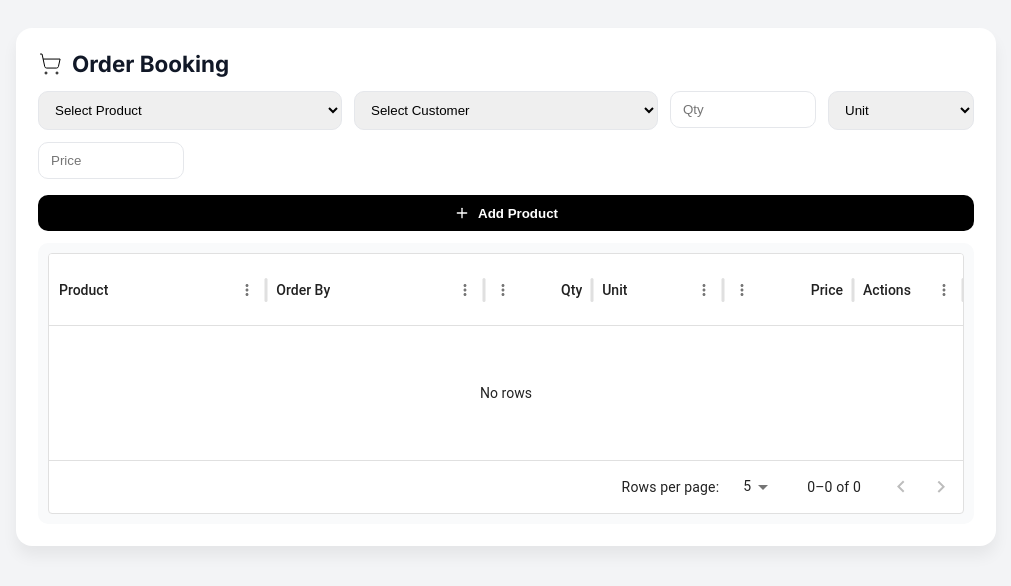
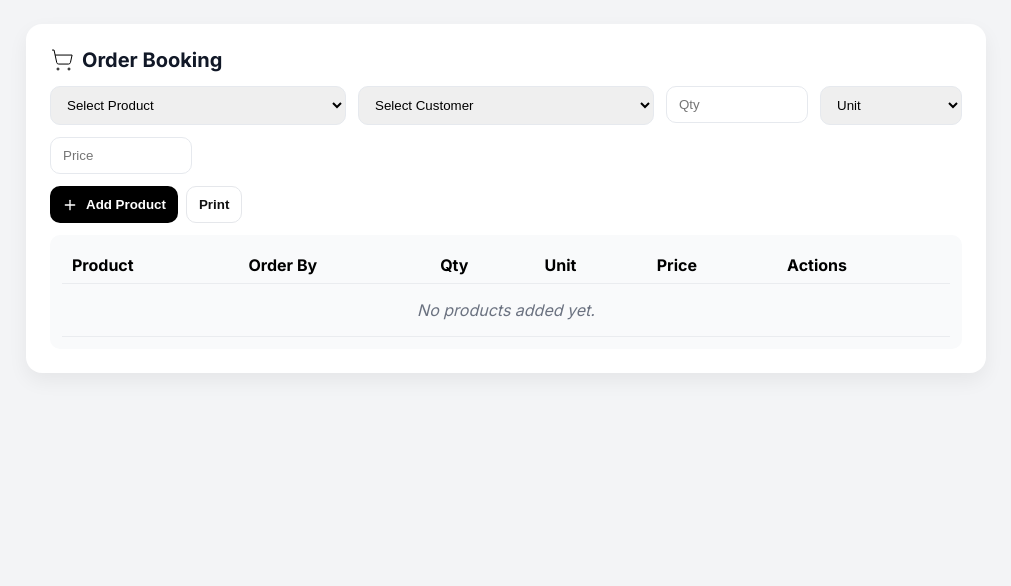
Before and after one commit to MuhammadFaizan42/aftabfood, a React (Vite) app: page /orderby in a window 1280 px wide. Shown: the top 586 px of the page, without its empty margins (134-1145 px from the left). Built offline with nearby package versions, Linux system fonts and the light colour scheme.

Commit message:
After Adding print preview

```diff
--- a/index.html
+++ b/index.html
@@ -2,7 +2,6 @@
 <html lang="en">
   <head>
     <meta charset="UTF-8" />
-    <link rel="icon" type="image/svg+xml" href="/vite.svg" />
     <meta name="viewport" content="width=device-width, initial-scale=1.0" />
     <title>ui screen</title>
   </head>
--- a/src/order.jsx
+++ b/src/order.jsx
@@ -1,58 +1,21 @@
-// OrderPage.jsx
-import React, { useState, useRef, useCallback, useEffect } from "react";
-import { DataGrid } from "@mui/x-data-grid";
-import useMediaQuery from "@mui/material/useMediaQuery";
+// OrderPagePrint.jsx  (drop into your project or replace your current file)
+import React, { useState, useRef } from "react";
 import { Plus, Trash2, Edit } from "lucide-react";
 
 export default function OrderPage() {
-  // inputs
   const [product, setProduct] = useState("");
   const [orderBy, setOrderBy] = useState("");
   const [quantity, setQuantity] = useState("");
   const [unit, setUnit] = useState("");
   const [price, setPrice] = useState("");
+  const [addedProducts, setAddedProducts] = useState([]);
 
-  // data rows (each row MUST have a unique id for DataGrid)
-  const [addedProducts, setAddedProducts] = useState([]);
-  const idRef = useRef(1); // simple incremental id generator
+  const printRef = useRef(); // reference to printable DOM
 
-  // responsive: detect small screens
-  const isSmall = useMediaQuery("(max-width:600px)");
-
-  // column visibility model (controlled). we update on screen-size changes
-  const [columnVisibilityModel, setColumnVisibilityModel] = useState({});
-
-  useEffect(() => {
-    if (isSmall) {
-      // hide less-important columns on mobile
-      setColumnVisibilityModel({
-        orderBy: false,
-        unit: false,
-        price: false,
-      });
-    } else {
-      // show all columns on larger screens
-      setColumnVisibilityModel({
-        orderBy: true,
-        unit: true,
-        price: true,
-      });
-    }
-  }, [isSmall]);
-
-  // add a product (creates a row with unique id)
   const handleAddProduct = () => {
     if (product && orderBy && quantity && unit && price) {
-      const newRow = {
-        id: idRef.current++,
-        product,
-        orderBy,
-        quantity,
-        unit,
-        price,
-      };
-      setAddedProducts((prev) => [...prev, newRow]);
-      // clear inputs
+      const newProduct = { product, orderBy, quantity, unit, price };
+      setAddedProducts([...addedProducts, newProduct]);
       setProduct("");
       setOrderBy("");
       setQuantity("");
@@ -61,159 +24,92 @@ export default function OrderPage() {
     }
   };
 
-  // remove by id
-  const handleRemoveProduct = (id) => {
-    setAddedProducts((prev) => prev.filter((r) => r.id !== id));
+  const handleRemoveProduct = (index) => {
+    const updated = addedProducts.filter((_, i) => i !== index);
+    setAddedProducts(updated);
   };
 
-  // load row into inputs for edit (keeps same Add button UX)
-  const handleEditProduct = (id) => {
-    const row = addedProducts.find((r) => r.id === id);
-    if (!row) return;
-    setProduct(row.product);
-    setOrderBy(row.orderBy);
-    setQuantity(row.quantity);
-    setUnit(row.unit);
-    setPrice(row.price);
-    // remove old row (we will add a new row on Save so ID will change)
-    setAddedProducts((prev) => prev.filter((r) => r.id !== id));
+  const handleEditProduct = (index) => {
+    const item = addedProducts[index];
+    if (!item) return;
+    // load into inputs for editing (simple UX)
+    setProduct(item.product);
+    setOrderBy(item.orderBy);
+    setQuantity(item.quantity);
+    setUnit(item.unit);
+    setPrice(item.price);
+    // remove original row so saving will re-add it
+    setAddedProducts((prev) => prev.filter((_, i) => i !== index));
+    window.scrollTo({ top: 0, behavior: "smooth" });
   };
 
-  // DataGrid inline edit persistence handler (row editing API)
-  // This function is called by DataGrid when a row edit finishes.
-  const processRowUpdate = useCallback((newRow) => {
-    // Persist the edited row to React state
-    setAddedProducts((prev) =>
-      prev.map((r) => (r.id === newRow.id ? newRow : r))
-    );
-    return newRow;
-  }, []);
+  // ---------- Printing ----------
+  const handlePrint = () => {
+    window.print(); // browser print preview — CSS ensures printable area shows only that content
+  };
 
-  // columns definition
-  const columns = [
-    {
-      field: "product",
-      headerName: "Product",
-      flex: 1,
-      minWidth: 140,
-      editable: true,
-    },
-    {
-      field: "orderBy",
-      headerName: "Order By",
-      flex: 1,
-      minWidth: 140,
-      editable: true,
-    },
-    {
-      field: "quantity",
-      headerName: "Qty",
-      type: "number",
-      flex: 0.5,
-      minWidth: 90,
-      editable: true,
-    },
-    {
-      field: "unit",
-      headerName: "Unit",
-      flex: 0.6,
-      minWidth: 100,
-      editable: true,
-    },
-    {
-      field: "price",
-      headerName: "Price",
-      type: "number",
-      flex: 0.6,
-      minWidth: 100,
-      editable: true,
-    },
-    {
-      field: "actions",
-      headerName: "Actions",
-      sortable: false,
-      filterable: false,
-      width: 110,
-      renderCell: (params) => {
-        const onEdit = (e) => {
-          e.stopPropagation();
-          handleEditProduct(params.row.id);
-        };
-        const onDelete = (e) => {
-          e.stopPropagation();
-          handleRemoveProduct(params.row.id);
-        };
-        return (
-          <div style={{ display: "flex", gap: 8 }}>
-            <button
-              onClick={onEdit}
-              aria-label="Edit"
-              style={{
-                background: "transparent",
-                border: "none",
-                padding: 6,
-                cursor: "pointer",
-                color: "#2563eb",
-              }}
-            >
-              <Edit size={16} />
-            </button>
-            <button
-              onClick={onDelete}
-              aria-label="Delete"
-              style={{
-                background: "transparent",
-                border: "none",
-                padding: 6,
-                cursor: "pointer",
-                color: "#ef4444",
-              }}
-            >
-              <Trash2 size={16} />
-            </button>
-          </div>
-        );
-      },
-    },
-  ];
-
-  // rows for DataGrid
-  const rows = addedProducts;
+  const totalAmount = addedProducts.reduce(
+    (sum, product) => sum + Number(product.price),
+    0
+  );
 
   return (
     <div>
       <style>{`
+        /* basic page + your previous styles (trimmed) */
         @import url('https://fonts.googleapis.com/css2?family=Inter:wght@400;500;600;700&display=swap');
-        *,*::before,*::after{box-sizing:border-box}
-        body { font-family: 'Inter', sans-serif; background-color: #f3f4f6; margin:0; }
-        .container {
-          width: 100%;
-          max-width: 980px;
-          margin: 28px auto;
-          background: #fff;
-          border-radius: 16px;
-          padding: 22px;
-          box-shadow: 0 10px 15px rgba(0,0,0,0.06);
+        *,*::before,*::after { box-sizing: border-box; }
+        body { font-family: 'Inter', sans-serif; margin:0; background:#f3f4f6; }
+
+        .container { width:100%; max-width:960px; margin:24px auto; background:#fff; border-radius:16px; padding:24px; box-shadow:0 8px 20px rgba(0,0,0,0.06); }
+        .header { display:flex; align-items:center; gap:8px; margin-bottom:14px; }
+        .header-title { font-size:1.25rem; font-weight:700; margin:0; color:#111827; }
+
+        /* input grid (responsive) */
+        .input-grid { display:grid; gap:12px; margin-bottom:12px; }
+        @media(min-width:768px){ .input-grid{ grid-template-columns: repeat(6, minmax(0,1fr)); } .col-2 { grid-column: span 2; } .col-1 { grid-column: span 1; } }
+        .input-field { width:100%; padding:10px 12px; border-radius:10px; border:1px solid #e6e9ee; outline:none; }
+        .add-button { display:inline-flex; gap:8px; align-items:center; justify-content:center; padding:10px 12px; background:#000; color:#fff; border-radius:10px; border:none; cursor:pointer; font-weight:600; }
+
+        /* small helpers */
+        .controls { display:flex; gap:8px; margin-bottom:12px; flex-wrap:wrap; }
+        .btn-outline { background:#fff; color:#111; border:1px solid #e5e7eb; }
+        .btn-primary { background:#0b74ff; color:#fff; border:none; }
+
+        /* visible table on screen (keeps current UI) */
+        .table-container { background:#f9fafb; border-radius:10px; padding:12px; overflow-x:auto; }
+        .styled-table { width:100%; border-collapse:collapse; }
+        .styled-table th, .styled-table td { padding:8px 10px; border-bottom:1px solid #eaecef; text-align:left; }
+        .actions-cell { text-align:right; }
+
+        /* ---------- Printable area (off-screen during normal view) ---------- */
+        #export-area {
+          display: none;
+          width: 210mm;
+          padding: 18px;
+          background: white;
         }
-        .header { display:flex; align-items:center; gap:10px; margin-bottom: 14px; }
-        .header-title { font-size: 1.4rem; font-weight:700; color:#111827; margin:0; }
-        .input-grid { display:grid; gap:12px; margin-bottom:16px; }
-        @media(min-width:768px){
-          .input-grid { grid-template-columns: repeat(6, minmax(0,1fr)); }
-          .col-2 { grid-column: span 2 / span 2; }
-          .col-1 { grid-column: span 1 / span 1; }
-        }
-        .input-field { width:100%; padding:10px 12px; border-radius:10px; border:1px solid #e5e7eb; outline:none; }
-        .input-field:focus{ box-shadow: 0 0 0 3px rgba(59,130,246,0.08); border-color:#3b82f6; }
-        .add-button { display:flex; gap:8px; align-items:center; justify-content:center; width:100%; background:#000; color:#fff; padding:10px; border-radius:10px; border:none; cursor:pointer; font-weight:600; }
-        .add-button:hover{ background:#111827; }
-        /* DataGrid wrapper */
-        .grid-wrapper { width:100%; margin-top:12px; background: #f9fafb; border-radius:10px; padding:10px; }
-        /* ensure DataGrid cells wrap when narrow */
-        .MuiDataGrid-cell { white-space: normal; line-height:1.25; }
-        /* small-screen tweaks */
-        @media(max-width:600px){
-          .container{ padding:14px; border-radius:12px; }
+        .print-header { text-align: left; margin-bottom: 12px; }
+        .print-title { font-size: 18px; font-weight:700; margin:0; }
+        .print-meta { font-size: 12px; color: #6b7280; margin-top:4px; }
+
+        .print-table { width:100%; border-collapse: collapse; margin-top: 8px; }
+        .print-table th, .print-table td { border: 1px solid #ddd; padding: 8px; font-size: 12px; }
+        .print-table th { background: #f3f4f6; font-weight:700; }
+
+        .print-summary { margin-top: 12px; font-weight:700; text-align:right; }
+
+        /* page-break control when printing */
+        .print-table tr { page-break-inside: avoid; }
+        .print-table thead { display: table-header-group; } /* ensures header repeats on pages */
+
+        /* ---------- Hide everything except export-area in print preview ---------- */
+        @media print {
+          body * { visibility: hidden !important; }
+          #export-area, #export-area * { visibility: visible !important; }
+          #export-area { display: block; position: relative; width: auto; margin: 0 auto; }
+          /* ensure page margins for printing */
+          @page { margin: 12mm; }
         }
       `}</style>
 
@@ -231,16 +127,16 @@ export default function OrderPage() {
             <circle cx="19" cy="21" r="1" />
             <path d="M2.05 2.05h2l2.66 12.42a2 2 0 0 0 2 1.58h9.78a2 2 0 0 0 1.95-1.57l1.65-7.43H5.12" />
           </svg>
-          <h2 className="header-title">Order Booking</h2>
+          <h1 className="header-title">Order Booking</h1>
         </div>
 
-        {/* Inputs (responsive grid) */}
+        {/* Inputs */}
         <div className="input-grid">
           <div className="col-2">
             <select
-              className="input-field"
               value={product}
               onChange={(e) => setProduct(e.target.value)}
+              className="input-field"
             >
               <option value="">Select Product</option>
               <option value="Laptop">Laptop</option>
@@ -252,9 +148,9 @@ export default function OrderPage() {
 
           <div className="col-2">
             <select
-              className="input-field"
               value={orderBy}
               onChange={(e) => setOrderBy(e.target.value)}
+              className="input-field"
             >
               <option value="">Select Customer</option>
               <option value="Jane Doe">Jane Doe</option>
@@ -266,19 +162,19 @@ export default function OrderPage() {
 
           <div className="col-1">
             <input
-              className="input-field"
-              placeholder="Qty"
               type="number"
               value={quantity}
               onChange={(e) => setQuantity(e.target.value)}
+              placeholder="Qty"
+              className="input-field"
             />
           </div>
 
           <div className="col-1">
             <select
-              className="input-field"
               value={unit}
               onChange={(e) => setUnit(e.target.value)}
+              className="input-field"
             >
               <option value="">Unit</option>
               <option value="Pieces">Pieces</option>
@@ -289,45 +185,142 @@ export default function OrderPage() {
 
           <div className="col-1">
             <input
-              className="input-field"
-              placeholder="Price"
               type="number"
               value={price}
               onChange={(e) => setPrice(e.target.value)}
+              placeholder="Price"
+              className="input-field"
             />
           </div>
         </div>
 
-        {/* Add button */}
-        <div style={{ marginBottom: 12 }}>
+        {/* Buttons: Add | Print | Export PDF */}
+        <div className="controls">
           <button onClick={handleAddProduct} className="add-button">
             <Plus size={16} /> Add Product
           </button>
+
+          <button
+            onClick={handlePrint}
+            className="add-button btn-outline"
+            title="Open print preview"
+          >
+            Print
+          </button>
         </div>
 
-        {/* DataGrid */}
-        <div className="grid-wrapper">
-          <DataGrid
-            rows={rows}
-            columns={columns}
-            autoHeight
-            density="comfortable"
-            pageSizeOptions={[5, 10, 25]}
-            initialState={{ pagination: { paginationModel: { pageSize: 5 } } }}
-            disableRowSelectionOnClick
-            processRowUpdate={processRowUpdate}
-            onProcessRowUpdateError={(err) =>
-              console.error("row update error", err)
-            }
-            experimentalFeatures={{ newEditingApi: true }}
-            columnVisibilityModel={columnVisibilityModel}
-            onColumnVisibilityModelChange={(newModel) =>
-              setColumnVisibilityModel(newModel)
-            }
-            sx={{
-              ".MuiDataGrid-virtualScroller": { background: "transparent" },
-            }}
-          />
+        {/* On-screen table (keeps current UI) */}
+        <div className="table-container">
+          <table className="styled-table">
+            <thead>
+              <tr>
+                <th>Product</th>
+                <th>Order By</th>
+                <th>Qty</th>
+                <th>Unit</th>
+                <th>Price</th>
+                <th className="actions-cell">Actions</th>
+              </tr>
+            </thead>
+            <tbody>
+              {addedProducts.length > 0 ? (
+                addedProducts.map((item, index) => (
+                  <tr key={index}>
+                    <td>{item.product}</td>
+                    <td>{item.orderBy}</td>
+                    <td>{item.quantity}</td>
+                    <td>{item.unit}</td>
+                    <td>{item.price}</td>
+                    <td className="actions-cell">
+                      <button
+                        onClick={() => handleEditProduct(index)}
+                        style={{
+                          background: "transparent",
+                          border: "none",
+                          marginRight: 8,
+                        }}
+                      >
+                        <Edit size={16} />
+                      </button>
+                      <button
+                        onClick={() => handleRemoveProduct(index)}
+                        style={{ background: "transparent", border: "none" }}
+                      >
+                        <Trash2 size={16} />
+                      </button>
+                    </td>
+                  </tr>
+                ))
+              ) : (
+                <tr>
+                  <td
+                    colSpan="6"
+                    style={{
+                      textAlign: "center",
+                      padding: 16,
+                      color: "#6b7280",
+                      fontStyle: "italic",
+                    }}
+                  >
+                    No products added yet.
+                  </td>
+                </tr>
+              )}
+            </tbody>
+          </table>
+        </div>
+      </div>
+
+      {/* ---------- Printable / PDF area (off-screen during normal browsing) ---------- */}
+      <div id="export-area" ref={printRef}>
+        <div className="print-header">
+          <div>
+            <div className="print-title">Order Booking</div>
+            <div className="print-meta">
+              Generated: {new Date().toLocaleString()}
+            </div>
+          </div>
+          <div style={{ textAlign: "right", fontSize: 12 }}>
+            <div>
+              Prepared by: {/* put username if you have it */ "Aftab Foods"}
+            </div>
+          </div>
+        </div>
+
+        <table className="print-table">
+          <thead>
+            <tr>
+              <th style={{ width: "35%" }}>Product</th>
+              <th style={{ width: "25%" }}>Order By</th>
+              <th style={{ width: "10%" }}>Qty</th>
+              <th style={{ width: "15%" }}>Unit</th>
+              <th style={{ width: "15%" }}>Price</th>
+            </tr>
+          </thead>
+          <tbody>
+            {addedProducts.length > 0 ? (
+              addedProducts.map((item, idx) => (
+                <tr key={idx}>
+                  <td>{item.product}</td>
+                  <td>{item.orderBy}</td>
+                  <td style={{ textAlign: "right" }}>{item.quantity}</td>
+                  <td style={{ textAlign: "right" }}>{item.unit}</td>
+                  <td style={{ textAlign: "right" }}>{item.price}</td>
+                </tr>
+              ))
+            ) : (
+              <tr>
+                <td colSpan="5" style={{ textAlign: "center", padding: 20 }}>
+                  No products
+                </td>
+              </tr>
+            )}
+          </tbody>
+        </table>
+
+        <div className="print-summary">
+          Total items: {addedProducts.length} <br />
+          Total amount: {totalAmount.toFixed(2)}
         </div>
       </div>
     </div>
```
